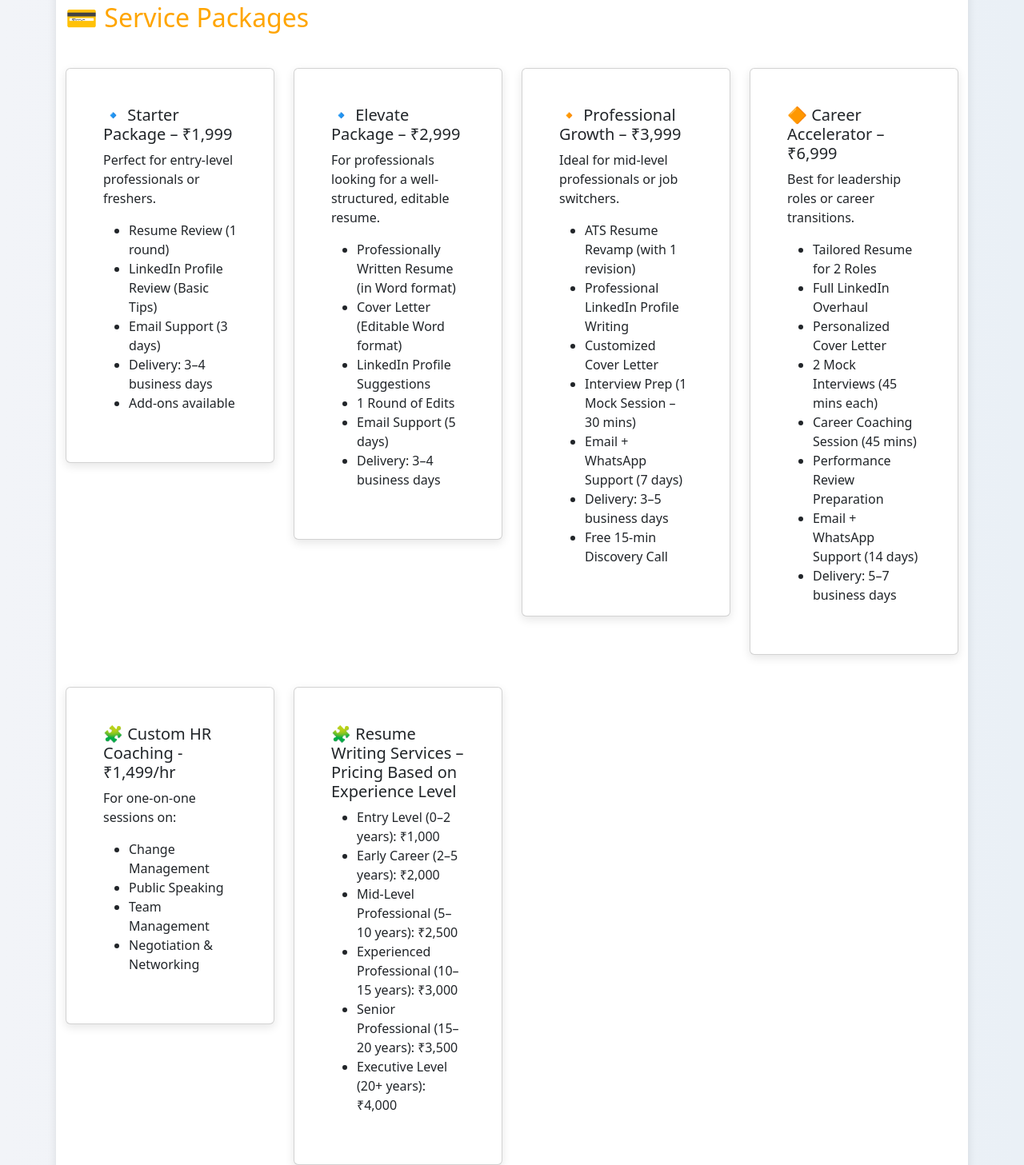
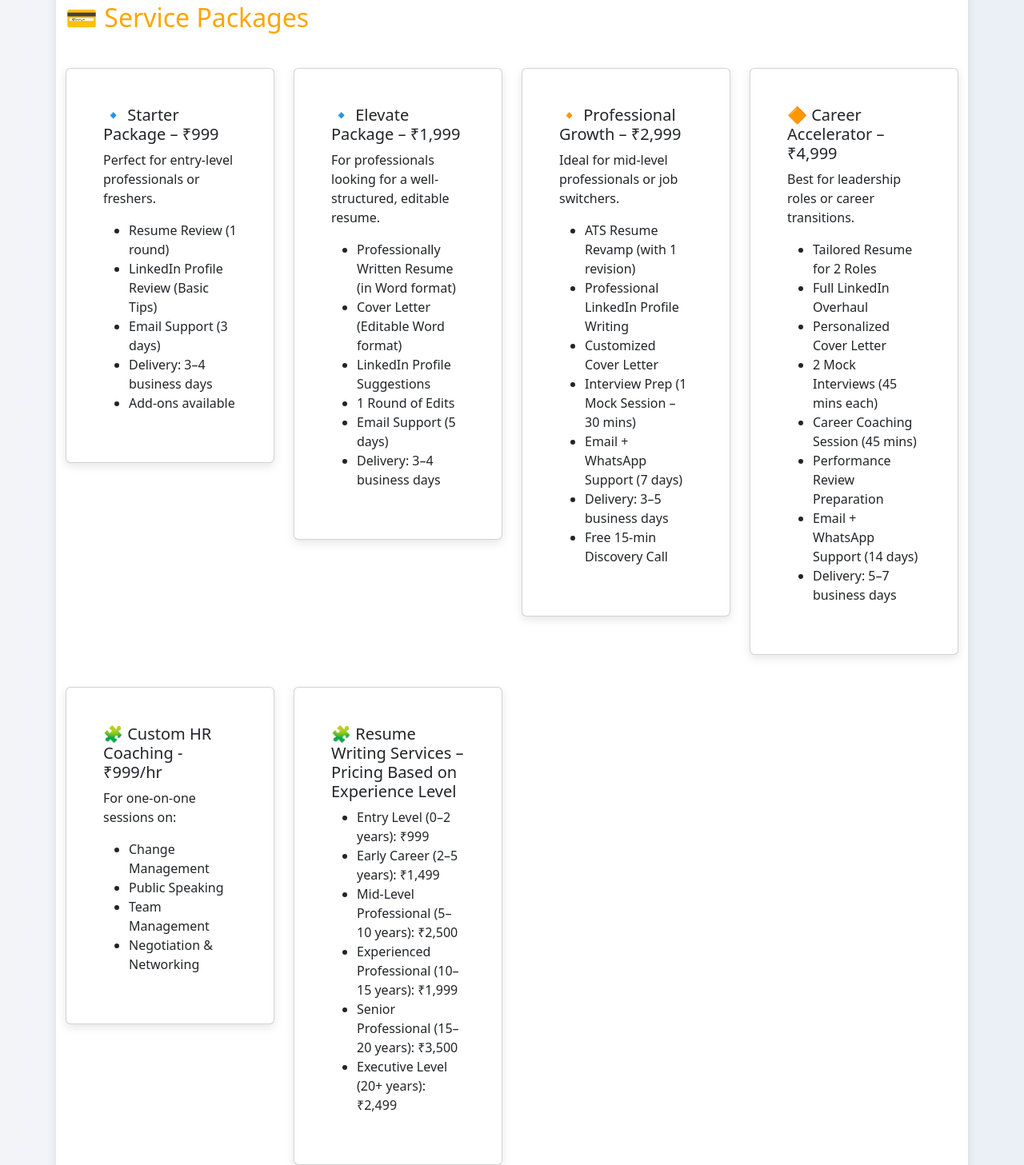
Before and after one commit to DeepikaRajput12/deepika-hr-portfolio, a plain HTML site: page index.html in a window 1280 px wide. Shown: the part 6472-7929 px from the top of the page at 80% size. Drawn offline with nearby package versions, Linux system fonts and the light colour scheme.

Commit message:
Update index.html

```diff
--- a/index.html
+++ b/index.html
@@ -496,7 +496,7 @@
             <div class="col-md-6 col-lg-3">
                 <div class="card">
                     <div class="card-body">
-                        <h5>🔹 Starter Package – ₹1,999</h5>
+                        <h5>🔹 Starter Package – ₹999</h5>
                         <p>Perfect for entry-level professionals or freshers.</p>
                         <ul>
                             <li>Resume Review (1 round)</li>
@@ -511,7 +511,7 @@
             <div class="col-md-6 col-lg-3">
                 <div class="card">
                     <div class="card-body">
-                        <h5>🔹 Elevate Package – ₹2,999</h5>
+                        <h5>🔹 Elevate Package – ₹1,999</h5>
                         <p>For professionals looking for a well-structured, editable resume.</p>
                         <ul>
                             <li>Professionally Written Resume (in Word format)</li>
@@ -527,7 +527,7 @@
             <div class="col-md-6 col-lg-3">
                 <div class="card">
                     <div class="card-body">
-                        <h5>🔸 Professional Growth – ₹3,999</h5>
+                        <h5>🔸 Professional Growth – ₹2,999</h5>
                         <p>Ideal for mid-level professionals or job switchers.</p>
                         <ul>
                             <li>ATS Resume Revamp (with 1 revision)</li>
@@ -544,7 +544,7 @@
             <div class="col-md-6 col-lg-3">
                 <div class="card">
                     <div class="card-body">
-                        <h5>🔶 Career Accelerator – ₹6,999</h5>
+                        <h5>🔶 Career Accelerator – ₹4,999</h5>
                         <p>Best for leadership roles or career transitions.</p>
                         <ul>
                             <li>Tailored Resume for 2 Roles</li>
@@ -562,7 +562,7 @@
             <div class="col-md-6 col-lg-3">
                 <div class="card">
                     <div class="card-body">
-                        <h5>🧩 Custom HR Coaching - ₹1,499/hr</h5>
+                        <h5>🧩 Custom HR Coaching - ₹999/hr</h5>
                         <p>For one-on-one sessions on:</p>
                         <ul>
                             <li>Change Management</li>
@@ -578,12 +578,12 @@
                     <div class="card-body">
                         <h5>🧩 Resume Writing Services – Pricing Based on Experience Level </h5>
                         <ul>
-                            <li>Entry Level (0–2 years): ₹1,000</li>
-                            <li>Early Career (2–5 years): ₹2,000</li>
+                            <li>Entry Level (0–2 years): ₹999</li>
+                            <li>Early Career (2–5 years): ₹1,499</li>
                             <li>Mid-Level Professional (5–10 years): ₹2,500</li>
-                            <li>Experienced Professional (10–15 years): ₹3,000</li>
+                            <li>Experienced Professional (10–15 years): ₹1,999</li>
                             <li>Senior Professional (15–20 years): ₹3,500 </li>
-                            <li>Executive Level (20+ years): ₹4,000</li>
+                            <li>Executive Level (20+ years): ₹2,499</li>
                         </ul>
                     </div>
                 </div>
```
